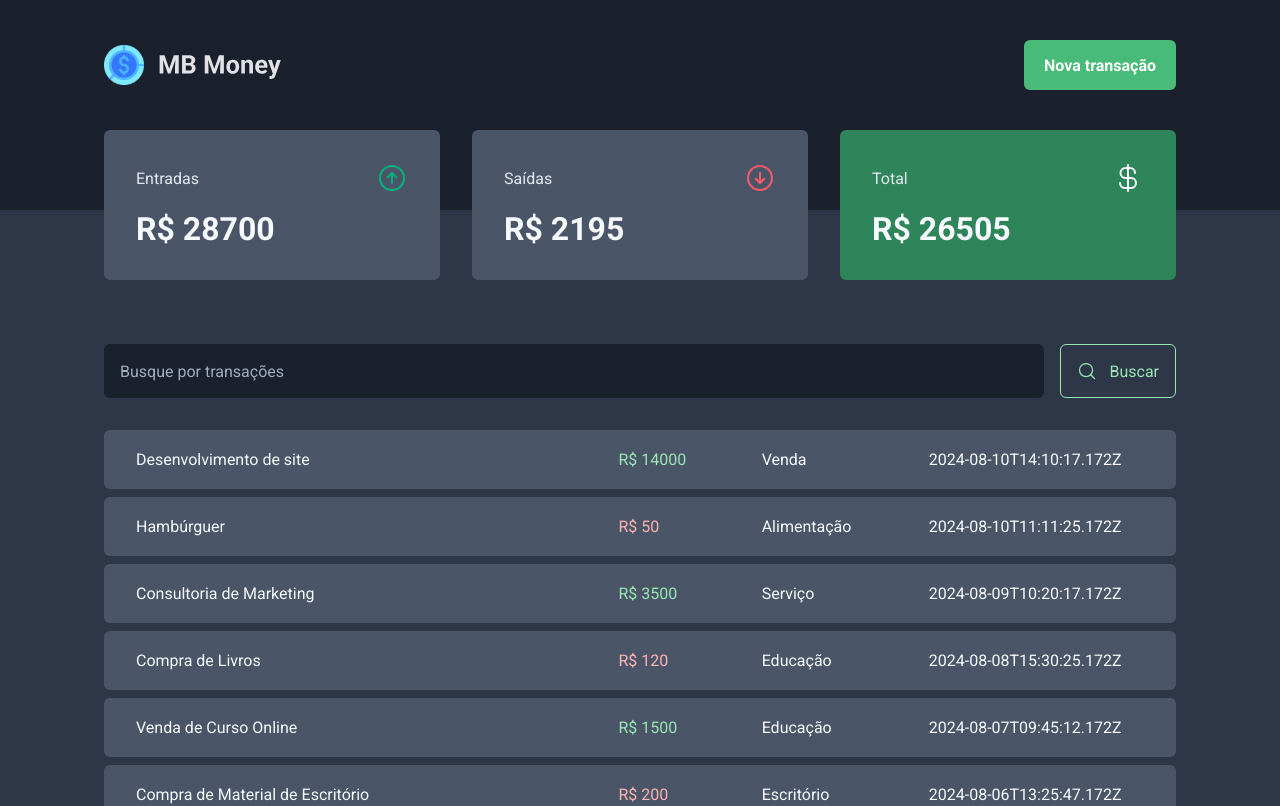
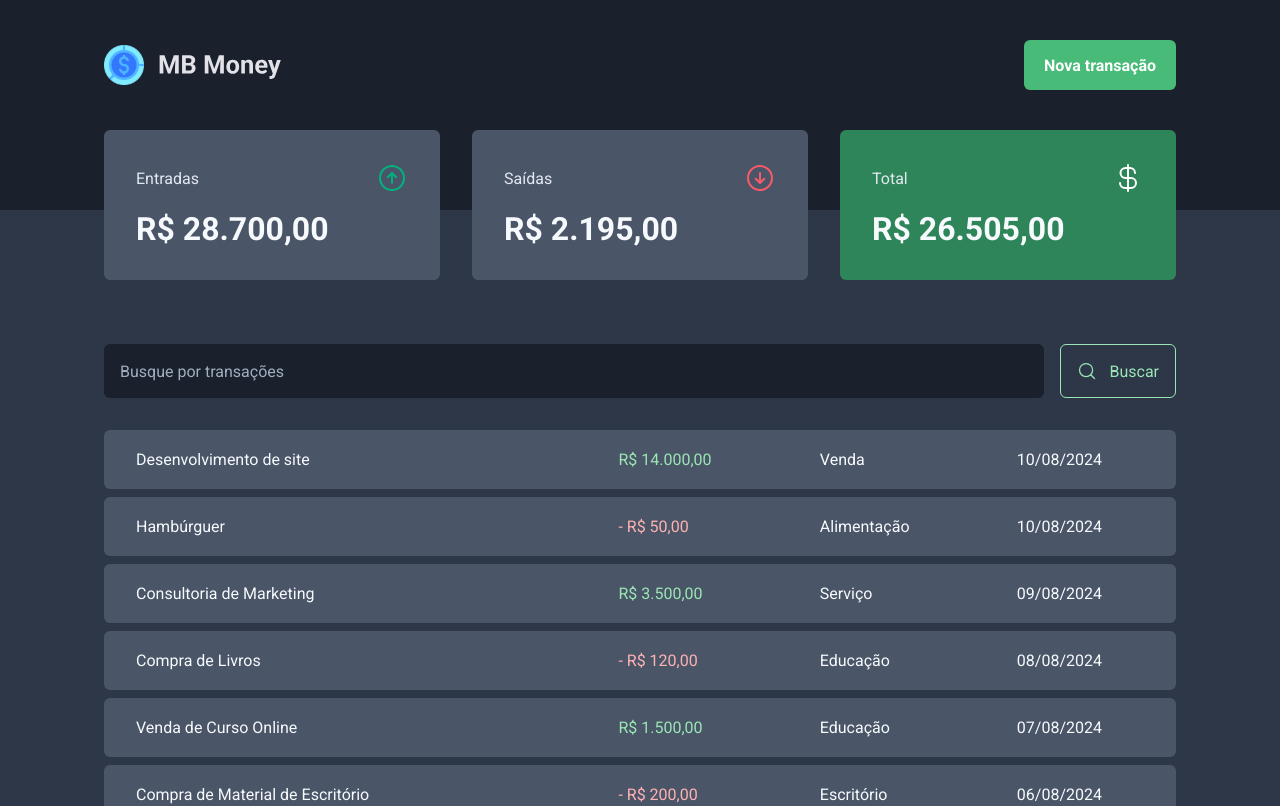
Before and after one commit to MatheusBorgesDev/mb-money, a React (Vite) app: page / in a window 1280 px wide. Shown: the top 806 px of the page. Built offline with nearby package versions, Linux system fonts and the light colour scheme; data requests are answered from the project's data file.

Commit message:
chore: :art: format date and price values

```diff
--- a/src/components/summary/index.tsx
+++ b/src/components/summary/index.tsx
@@ -2,6 +2,8 @@ import { useContext } from "react";
 import { TransactionsContext } from "../../contexts/transactionsContext";
 
 import { ArrowCircleDown, ArrowCircleUp, CurrencyDollar } from "phosphor-react";
+
+import { priceFormatter } from "../../utils/formetter";
 
 import { SummaryCard, SummaryContainer } from "./styles";
 
@@ -31,7 +33,7 @@ export function Summary() {
           <ArrowCircleUp size={32} color="#00b37e" />
         </header>
 
-        <strong>R$ {summary.income}</strong>
+        <strong>{priceFormatter.format(summary.income)}</strong>
       </SummaryCard>
 
       <SummaryCard>
@@ -40,7 +42,7 @@ export function Summary() {
           <ArrowCircleDown size={32} color="#f75a68" />
         </header>
 
-        <strong>R$ {summary.outcome}</strong>
+        <strong>{priceFormatter.format(summary.outcome)}</strong>
       </SummaryCard>
 
       <SummaryCard variant="green">
@@ -49,7 +51,7 @@ export function Summary() {
           <CurrencyDollar size={32} color="#fff" />
         </header>
 
-        <strong>R$ {summary.total}</strong>
+        <strong>{priceFormatter.format(summary.total)}</strong>
       </SummaryCard>
     </SummaryContainer>
   );
--- a/src/pages/transactions/index.tsx
+++ b/src/pages/transactions/index.tsx
@@ -10,6 +10,7 @@ import {
   TransactionsContainer,
   TransactionsTable,
 } from "./styles";
+import { dateFormatter, priceFormatter } from "../../utils/formetter";
 
 export function Transactions() {
   const { transactions } = useContext(TransactionsContext);
@@ -32,10 +33,13 @@ export function Transactions() {
                     variant={
                       transaction.type === "income" ? "income" : undefined
                     }
-                  >{`R$ ${transaction.price}`}</PriceHighlight>
+                  >
+                    {transaction.type === "outcome" && "-"}{" "}
+                    {priceFormatter.format(transaction.price)}
+                  </PriceHighlight>
                 </td>
                 <td>{transaction.category}</td>
-                <td>{transaction.createdAt}</td>
+                <td>{dateFormatter.format(new Date(transaction.createdAt))}</td>
               </tr>
             ))}
           </tbody>
--- /dev/null
+++ b/src/utils/formetter.ts
@@ -0,0 +1,6 @@
+export const dateFormatter = new Intl.DateTimeFormat("pt-BR");
+
+export const priceFormatter = new Intl.NumberFormat("pt-BR", {
+  style: "currency",
+  currency: "BRL",
+});
```
